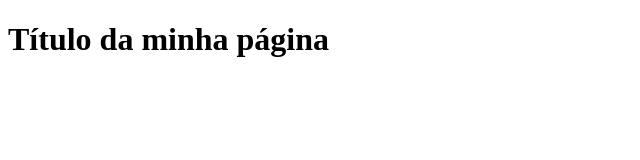
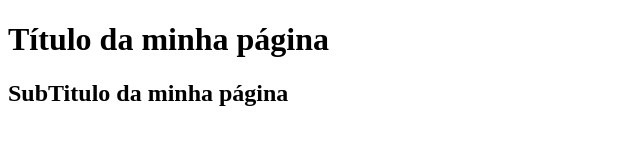
Before and after one commit to JaimeLSantos/demo, a plain HTML site: page index.html in a window 1280 px wide. Shown: the whole page, without its empty margins (0-640 px from the left). Drawn offline with Linux system fonts and the light colour scheme.

Commit message:
Ajuste no Arquivo index.html

```diff
--- a/index.html
+++ b/index.html
@@ -9,6 +9,7 @@
 
 <body>
     <h1>Título da minha página</h1>
+    <h2>SubTitulo da minha página</h2>
 
 
 </body>
```
